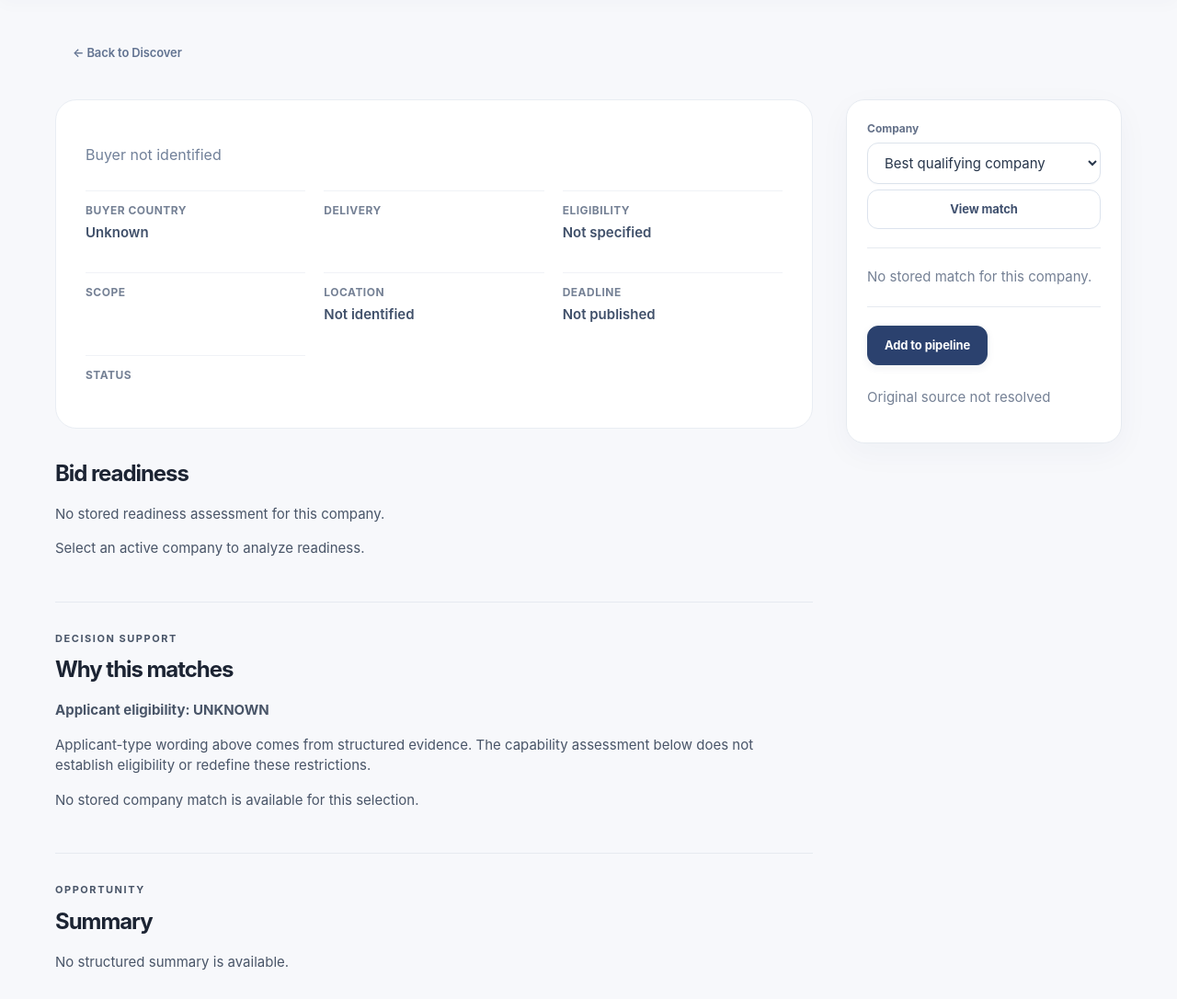
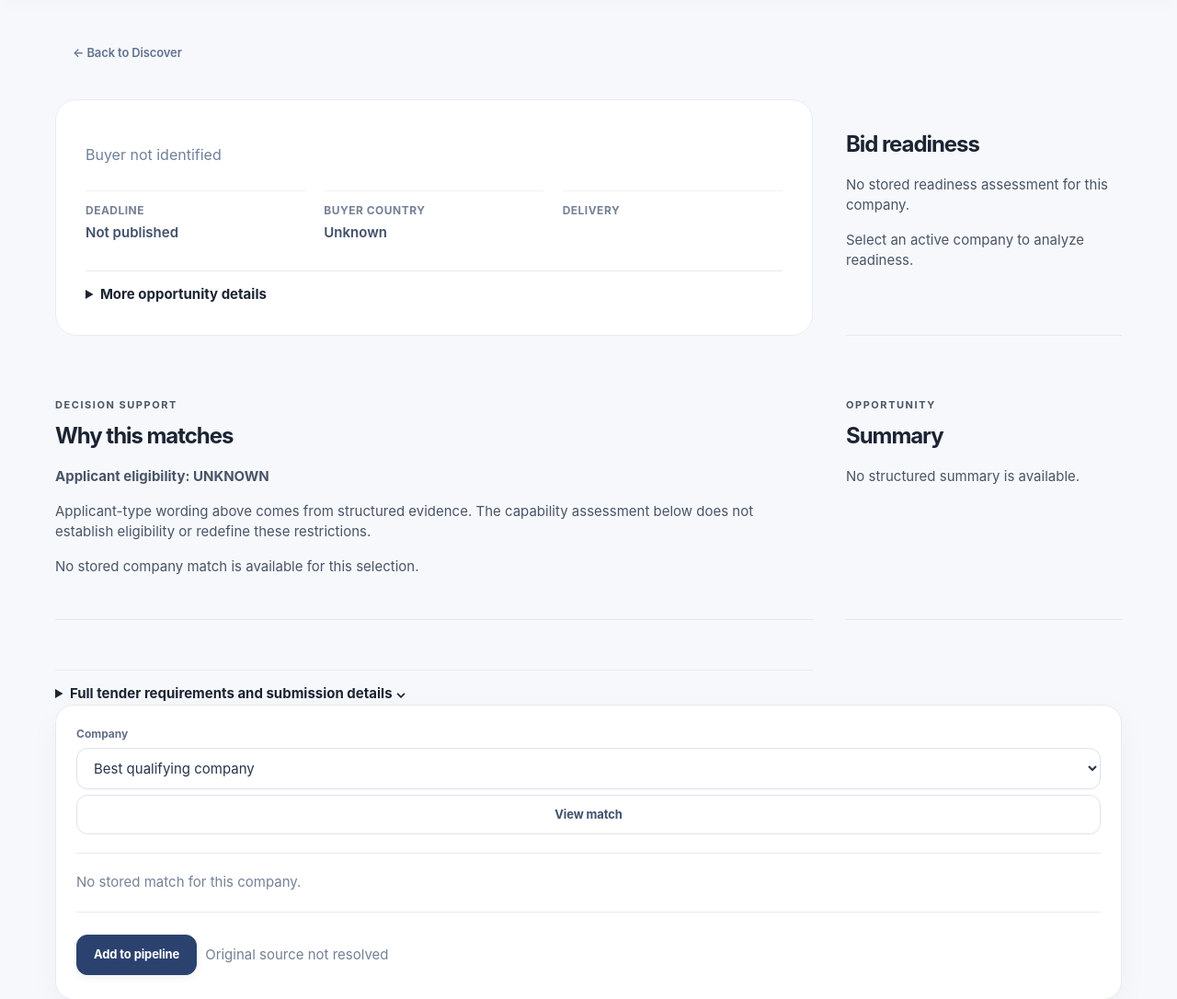
Before and after one commit to kmanzid08-hub/opportunity-radar, a Python web app: template app/templates/detail.html in a window 1280 px wide. Shown: the part 79-1165 px from the top of the page at 92% size. Run offline with Jinja, Linux system fonts and the light colour scheme; the template is opened without the code that fills it, so the values that code supplies are empty.

Commit message:
design: make opportunity detail decision-first with progressive tender facts

```diff
--- a/app/templates/detail.html
+++ b/app/templates/detail.html
@@ -15,7 +15,7 @@
             <a class="button tertiary" href="/{% if selected_company_id %}?company_id={{ selected_company_id }}{% endif %}">← Back to Discover</a>
         </div>
 
-        {% if selected_company_id %}<form action="/opportunities/{{ opportunity.id }}/refresh" method="post" data-analysis><input type="hidden" name="csrf_token" value="{{ request.state.csrf }}"><input type="hidden" name="company_id" value="{{ selected_company_id }}"><button class="button secondary" type="submit">Refresh company assessment</button></form>{% endif %}
+        {% if selected_company_id %}<details class="refresh-assessment"><summary>Refresh company assessment</summary><form action="/opportunities/{{ opportunity.id }}/refresh" method="post" data-analysis><input type="hidden" name="csrf_token" value="{{ request.state.csrf }}"><input type="hidden" name="company_id" value="{{ selected_company_id }}"><button class="button secondary" type="submit">Run assessment</button></form><p class="quiet">Re-evaluates this company using AI and its current profile.</p></details>{% endif %}
         <div class="detail-grid">
             <div>
                 <header class="detail-hero">
@@ -23,14 +23,18 @@
                     <h1>{{ opportunity.ai_title or opportunity.title }}</h1>
                     <p class="lede">{{ opportunity.ai_buyer or opportunity.organisation_name or 'Buyer not identified' }}</p>
                     <div class="detail-facts">
+                        <div class="fact"><span class="label">Deadline</span><strong>{% if opportunity.deadline %}{{ opportunity.deadline.strftime('%d %b %Y') }}{% else %}Not published{% endif %}</strong></div>
                         <div class="fact"><span class="label">Buyer country</span><strong>{{ opportunity.ai_buyer_country or 'Unknown' }}</strong></div>
                         <div class="fact"><span class="label">Delivery</span><strong>{{ opportunity.ai_geography }}</strong></div>
-                        <div class="fact"><span class="label">Eligibility</span><strong>{{ opportunity.ai_eligibility_countries|join(' · ') or 'Not specified' }}</strong></div>
-                        <div class="fact"><span class="label">Scope</span><strong>{{ opportunity.ai_geographic_scope }}</strong></div>
-                        <div class="fact"><span class="label">Location</span><strong>{{ opportunity.ai_location or 'Not identified' }}</strong></div>
-                        <div class="fact"><span class="label">Deadline</span><strong>{% if opportunity.deadline %}{{ opportunity.deadline.strftime('%d %b %Y') }}{% else %}Not published{% endif %}</strong></div>
-                        <div class="fact"><span class="label">Status</span><strong>{{ opportunity.status }}</strong></div>
                     </div>
+                    <details class="detail-more-facts"><summary>More opportunity details</summary>
+                        <div class="detail-facts">
+                            <div class="fact"><span class="label">Eligibility</span><strong>{{ opportunity.ai_eligibility_countries|join(' · ') or 'Not specified' }}</strong></div>
+                            <div class="fact"><span class="label">Scope</span><strong>{{ opportunity.ai_geographic_scope }}</strong></div>
+                            <div class="fact"><span class="label">Location</span><strong>{{ opportunity.ai_location or 'Not identified' }}</strong></div>
+                            <div class="fact"><span class="label">Status</span><strong>{{ opportunity.status }}</strong></div>
+                        </div>
+                    </details>              </div>
                 </header>
 
                 {% if opportunity.display_triage %}
@@ -115,6 +119,9 @@
                     <p>{{ opportunity.ai_summary or opportunity.description or 'No structured summary is available.' }}</p>
                 </section>
 
+                <details class="detail-deep-dive">
+                    <summary>Full tender requirements and submission details <span aria-hidden="true">⌄</span></summary>
+                    <div class="deep-dive-content">
                 {% if opportunity.ai_scope %}
                 <section class="detail-section"><h2>Scope</h2><p>{{ opportunity.ai_scope }}</p></section>
                 {% endif %}
@@ -136,6 +143,8 @@
                 {% if opportunity.ai_submission_method or opportunity.ai_submission_address %}
                 <section class="detail-section"><h2>Submission</h2>{% if opportunity.ai_submission_method %}<p>{{ opportunity.ai_submission_method }}</p>{% endif %}{% if opportunity.ai_submission_address %}<p class="quiet">{{ opportunity.ai_submission_address }}</p>{% endif %}</section>
                 {% endif %}
+                    </div>
+                </details>
             </div>
 
             <aside class="detail-aside" aria-label="Company match and actions">
```
